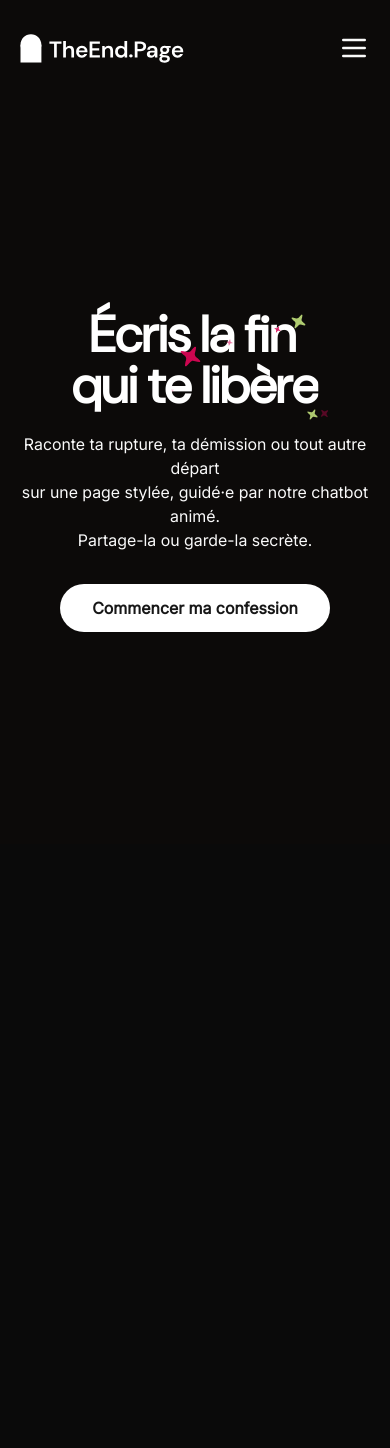
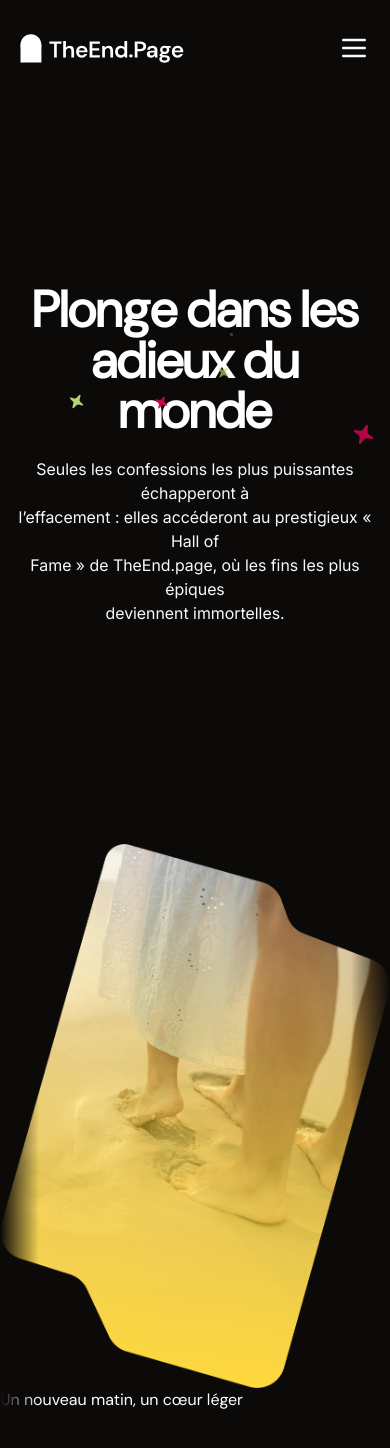
Before and after one commit to KiritoEM/Webcup2025.front, a React (Vite) app: page /list in a window 390 px wide. Shown: the top 1448 px of the page. Before the commit the page ends 844 px from the top, so only its background shows below. Built offline with nearby package versions, Linux system fonts and the light colour scheme; a web font is replaced by a local one.

Commit message:
feat(pages): add swiper

```diff
--- a/package.json
+++ b/package.json
@@ -48,6 +48,7 @@
         "react-redux": "^9.2.0",
         "react-responsive": "^10.0.1",
         "react-router-dom": "^7.5.3",
+        "swiper": "^11.2.6",
         "tailwind-merge": "^3.2.0",
         "tailwindcss": "^4.1.4",
         "three": "^0.176.0",
--- a/public/locales/en/lists.json
+++ b/public/locales/en/lists.json
@@ -1,9 +1,7 @@
 {
     "hero": {
-        "tagLabel": "We're here for you",
-        "tagBtn": "Talk about it",
-        "title": "Write the ending",
-        "titlePart2": "that sets you free",
-        "description": "Tell your breakup, resignation or any departure on a styled page, guided by our animated chatbot. Share it or keep it secret."
+        "title": "Dive into the",
+        "titlePart2": "farewell from the world",
+        "description": "Only the most powerful confessions will escape erasure: they will enter TheEnd.page's prestigious Hall of Fame, where the most epic endings become immortal."
     }
 }
--- /dev/null
+++ b/public/locales/fr/lists.json
@@ -0,0 +1,7 @@
+{
+    "hero": {
+        "title": "Plonge dans les",
+        "titlePart2": "adieux du monde",
+        "description": "Seules les confessions les plus puissantes échapperont à l’effacement : elles accéderont au prestigieux « Hall of Fame » de TheEnd.page, où les fins les plus épiques deviennent immortelles."
+    }
+}
--- /dev/null
+++ b/public/locales/mg/lists.json
@@ -0,0 +1,7 @@
+{
+    "hero": {
+        "title": "Plonge dans les",
+        "titlePart2": "adieux du monde",
+        "description": "Seules les confessions les plus puissantes échapperont à l’effacement : elles accéderont au prestigieux « Hall of Fame » de TheEnd.page, où les fins les plus épiques deviennent immortelles."
+    }
+}
--- a/src/features/(client)/list/Hero.tsx
+++ /dev/null
@@ -1,78 +0,0 @@
-import { Button } from "@/components/ui/button";
-import { JSX, useRef } from "react";
-import { useTranslation } from "react-i18next";
-import { SparklesText } from "@/components/animations/sparkles-text";
-import { ArrowRight } from "lucide-react";
-import TextMiddleOut from "@/components/animations/TexteMiddleOut";
-import TextFollow from "@/components/animations/TextFollow";
-import { useGSAP } from "@gsap/react";
-import gsap from "gsap";
-import { ScrollTrigger } from "gsap/ScrollTrigger";
-import { Link } from "react-router-dom";
-
-gsap.registerPlugin(ScrollTrigger);
-
-const Hero = (): JSX.Element => {
-    const { t: tHome } = useTranslation("home", { keyPrefix: "hero" });
-    const { t: tCommon } = useTranslation("common");
-    const buttonRef = useRef<HTMLButtonElement | null>(null);
-
-    useGSAP(() => {
-        gsap.set(buttonRef.current, {
-            opacity: 0,
-            y: 100,
-        });
-
-        gsap.to(buttonRef.current, {
-            duration: 0.5,
-            ease: "power1.out",
-            opacity: 1,
-            y: 0,
-            scrollTrigger: {
-                trigger: buttonRef.current,
-                start: "top 86%",
-                end: "bottom 10%",
-                toggleActions: "play reverse restart reverse",
-            },
-        });
-    }, []);
-
-    return (
-        <div className="hero flex min-h-screen w-full items-center overflow-hidden">
-            <div className="hero__content relative mx-auto mb-[150px] flex flex-col items-center justify-center space-y-5 px-4 pt-[27vh] text-center md:px-0  md:pt-[14vh] lg:pt-[30vh] 2xl:pt-[26.5vh]">
-                <SparklesText>
-                    <div className="hero-content__title mt-5 font-dm text-[13vw] leading-none text-primary md:mt-2 md:text-[9.5vw] lg:text-[6.6vw] xl:text-[7.2vw] 2xl:text-[5.6vw]">
-                        <h1>{tHome("title")}</h1>
-                        <TextMiddleOut
-                            useScrollTrigger={false}
-                            text={tHome("titlePart2")}
-                        />
-                    </div>
-                </SparklesText>
-
-                <TextFollow
-                    as="p"
-                    useScrollTrigger={false}
-                    byLine
-                    duration={1.4}
-                    stagger={0.02}
-                    delay={0.32}
-                    className="hero-content__text mb-8 max-w-[670px] text-base lg:text-lg"
-                    text={tHome("description")}
-                />
-
-                <Link to={"/test-page"}>
-                    <Button
-                        size="lg"
-                        className="hero__cta rounded-full"
-                        ref={buttonRef}
-                    >
-                        {tCommon("btn.start")}
-                    </Button>
-                </Link>
-            </div>
-        </div>
-    );
-};
-
-export default Hero;
--- /dev/null
+++ b/src/features/(client)/list/components/Filter.tsx
@@ -0,0 +1,11 @@
+import { JSX } from "react";
+
+const Filter = (): JSX.Element => {
+    return (
+        <section className="filter w-full overflow-hidden">
+
+        </section>
+    );
+};
+
+export default Filter;
--- /dev/null
+++ b/src/features/(client)/list/components/Hero.tsx
@@ -0,0 +1,42 @@
+import { JSX } from "react";
+import { useTranslation } from "react-i18next";
+import { SparklesText } from "@/components/animations/sparkles-text";
+import TextMiddleOut from "@/components/animations/TexteMiddleOut";
+import TextFollow from "@/components/animations/TextFollow";
+import gsap from "gsap";
+import { ScrollTrigger } from "gsap/ScrollTrigger";
+
+gsap.registerPlugin(ScrollTrigger);
+
+const Hero = (): JSX.Element => {
+    const { t: tHome } = useTranslation("lists", { keyPrefix: "hero" });
+
+    return (
+        <div className="hero flex min-h-screen w-full items-center overflow-hidden">
+            <div className="hero__content relative mx-auto mb-[150px] flex flex-col items-center justify-center space-y-5 px-4 pt-[27vh] text-center md:px-0  md:pt-[14vh] lg:pt-[30vh] 2xl:pt-[26.5vh]">
+                <SparklesText>
+                    <div className="hero-content__title mt-5 font-dm text-[13vw] leading-none text-primary md:mt-2 md:text-[9vw] lg:text-[6vw] xl:text-[6.4vw] 2xl:text-[5.6vw]">
+                        <h1>{tHome("title")}</h1>
+                        <TextMiddleOut
+                            useScrollTrigger={false}
+                            text={tHome("titlePart2")}
+                        />
+                    </div>
+                </SparklesText>
+
+                <TextFollow
+                    as="p"
+                    useScrollTrigger={false}
+                    byLine
+                    duration={1.4}
+                    stagger={0.02}
+                    delay={0.32}
+                    className="hero-content__text mb-8 max-w-[800px] text-base lg:text-lg"
+                    text={tHome("description")}
+                />
+            </div>
+        </div>
+    );
+};
+
+export default Hero;
--- /dev/null
+++ b/src/features/(client)/list/components/Slider.tsx
@@ -0,0 +1,41 @@
+import { JSX } from "react";
+import { Swiper, SwiperSlide } from "swiper/react";
+import "swiper/css";
+
+const SLIDER_MOCK = [
+    {
+        img: "/list/card.png",
+        title: "Un nouveau matin, un cœur léger"
+    },
+    {
+        img: "/list/card.png",
+        title: "Un nouveau matin, un cœur léger"
+    },
+    {
+        img: "/list/card.png",
+        title: "Un nouveau matin, un cœur léger"
+    }
+]
+
+const Slider = (): JSX.Element => {
+    return (
+        <section className="slider">
+            <Swiper spaceBetween={40} slidesPerView={1} className="w-full max-w-[500px] mx-auto !relative guide-swiper px-8 !pb-[57px] md:!pb-[70px]">
+                {
+                    SLIDER_MOCK.map((slider, index) => (
+                        <SwiperSlide
+                            key={index}
+                        >
+                            <article>
+                                <img src={slider.img} alt="article-img" />
+                                <h2 className="text-primary font-dm">{slider.title}</h2>
+                            </article>
+                        </SwiperSlide>
+                    ))
+                }
+            </Swiper>
+        </section>
+    );
+};
+
+export default Slider;
--- a/src/lib/i18n.ts
+++ b/src/lib/i18n.ts
@@ -14,7 +14,7 @@ i18n.use(HttpBackend) //to load translations from /public/locales
     .init({
         supportedLngs: ["fr", "mg", "en"],
         fallbackLng: "fr",
-        ns: ["common", "home", "studio"], //namespaces
+        ns: ["common", "home", "studio", "lists"], //namespaces
         defaultNS: "common", //default namespace
         fallbackNS: "common", //fallback namespace
         load: "languageOnly",
--- a/src/pages/(client)/list/index.tsx
+++ b/src/pages/(client)/list/index.tsx
@@ -1,10 +1,17 @@
-import Hero from "@/features/(client)/list/Hero";
+import Footer from "@/features/(client)/home/components/footer";
+import Hero from "@/features/(client)/list/components/Hero";
+import Slider from "@/features/(client)/list/components/Slider";
 
 const List = () => {
     return (
-        <section className="list w-full overflow-hidden">
-            <Hero />
-        </section>
+        <>
+            <section className="lists w-full overflow-hidden">
+                <Hero />
+                <Slider />
+            </section>
+
+            <Footer />
+        </>
     );
 };
 
--- /dev/null
+++ b/src/types/swiper.d.ts
@@ -0,0 +1,4 @@
+declare module 'swiper/css' {
+    const content: any;
+    export default content;
+}
```
Also changed, not shown: public/list/card.png (added), 1 other file (tests, documents, lock files or other folders).
